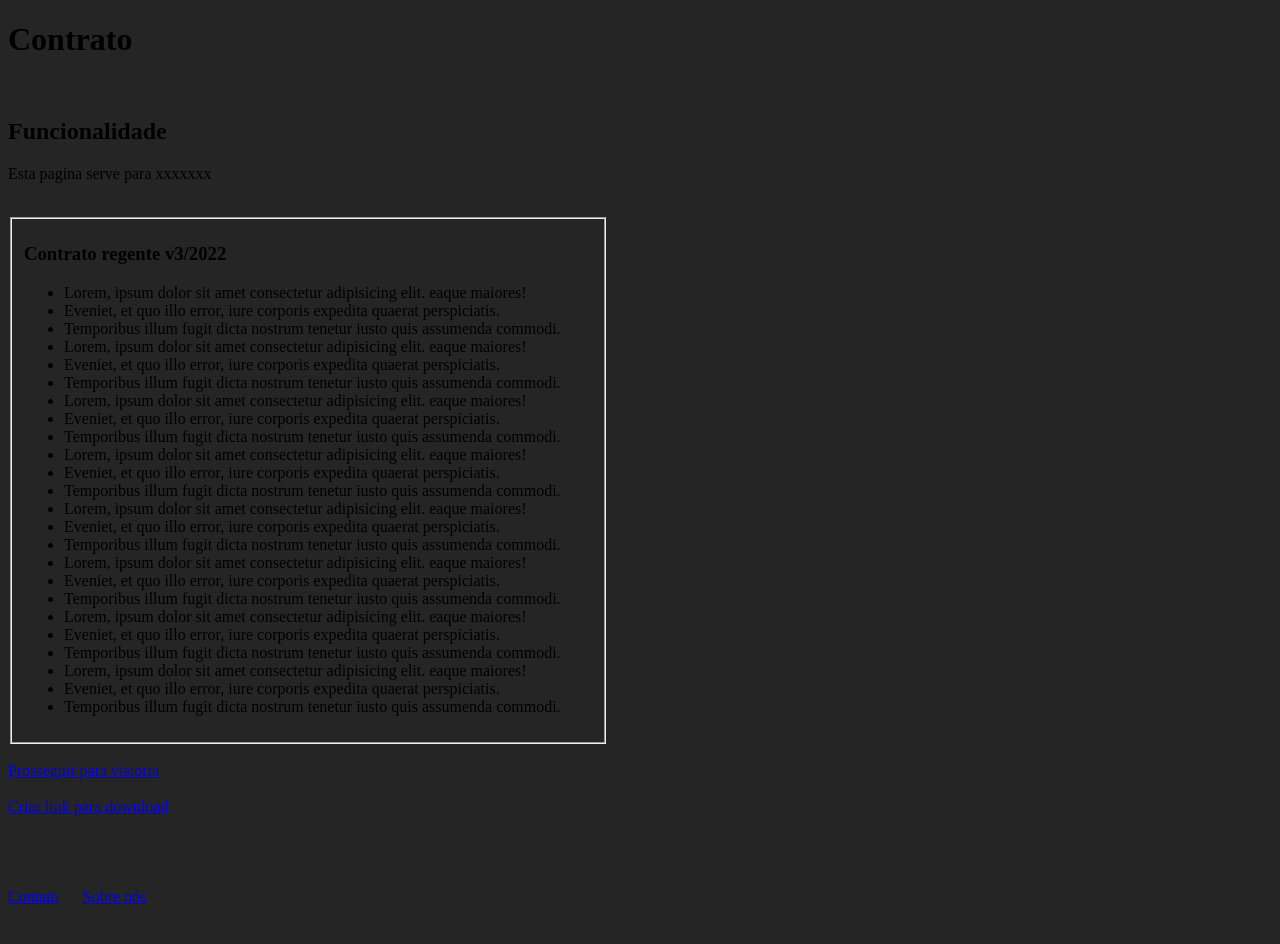
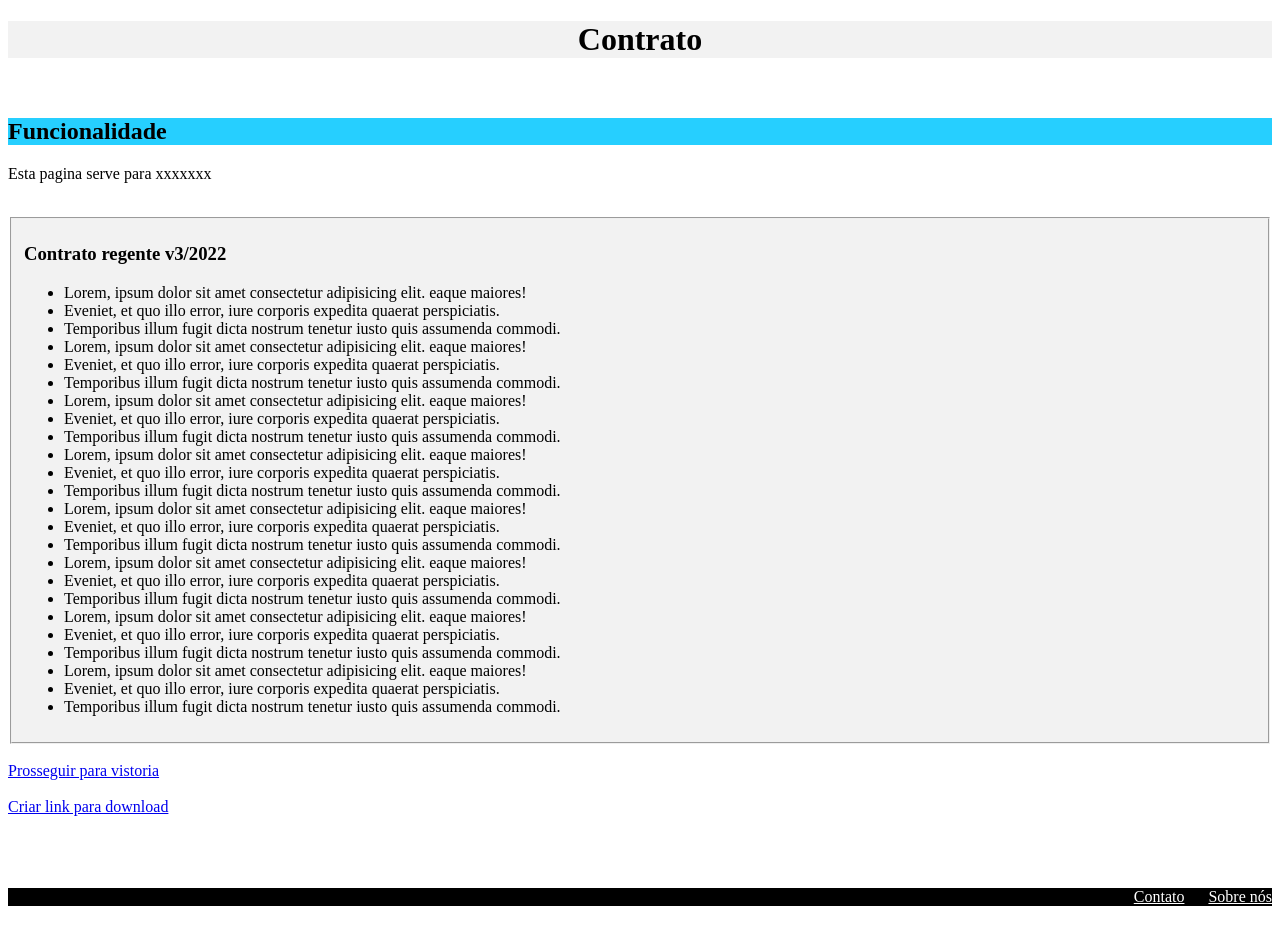
Before and after one commit to kelving0mes/Challenge, a plain HTML site: page Paginas/Contratos/contratos.html in a window 1280 px wide. Drawn offline with Linux system fonts and the light colour scheme.

Commit message:
css phase 1

```diff
--- a/Paginas/Contratos/contratos.html
+++ b/Paginas/Contratos/contratos.html
@@ -34,7 +34,7 @@
             height: 400px;
         }
     </style>
-    <div>
+    <nav>
         <fieldset>
             <h3>Contrato regente v3/2022</h3>
             <ul>
@@ -76,11 +76,11 @@
         <br>
         <div id="footer">
             <footer>
-                <a href="../Sobre/contato.html">Contato</a> &nbsp;&nbsp;&nbsp;&nbsp; <a href="../Sobre/sobre.html">Sobre nós</a>
+                <a href="../Sobre/contato.html" class="link-footer">Contato</a> &nbsp;&nbsp;&nbsp;&nbsp; <a href="../Sobre/sobre.html" class="link-footer">Sobre nós</a>
             </footer>
         </div>
 
-    </div>
+    </nav>
 </body>
 <br>
 <br>
--- a/css/style.css
+++ b/css/style.css
@@ -1,3 +1,20 @@
 body {
-    background-color: #252525;
+    background-color: #ffffff;
 }
+h1{
+    background-color: #F2F2F2;
+    text-align: center;
+}
+h2{
+    background-color: #26CFFF;
+}
+footer{
+    background-color: black;
+    text-align: right;
+}
+fieldset{
+    background-color: #f2f2f2;
+}
+.link-footer{
+    color: white;
+}
```
Also changed, not shown: Paginas/Contratos/financeiro.html (+1 -1 lines), Paginas/Contratos/meusContratos.html (+1 -1 lines), Paginas/Login/login.html (+1 -1 lines), Paginas/Logon/Produtos/carrinho/produtoEscolhido.html (+1 -1 lines), Paginas/Logon/Produtos/meusProdutos.html (+1 -1 lines), Paginas/Logon/Produtos/produtoItens/produtoA.html (+1 -1 lines), Paginas/Logon/Produtos/produtoItens/produtoB.html (+1 -1 lines), Paginas/Logon/Produtos/produtoItens/produtoC.html (+1 -1 lines), Paginas/Logon/Produtos/produtos.html (+1 -1 lines), Paginas/Logon/home.html (+1 -1 lines), Paginas/Sobre/contato.html (+1 -1 lines), Paginas/Sobre/sobre.html (+1 -1 lines), Paginas/contratosVistoria/vistoria.html (+1 -1 lines), Paginas/contratosVistoria/vistoriaConclusão.html (+1 -1 lines).
